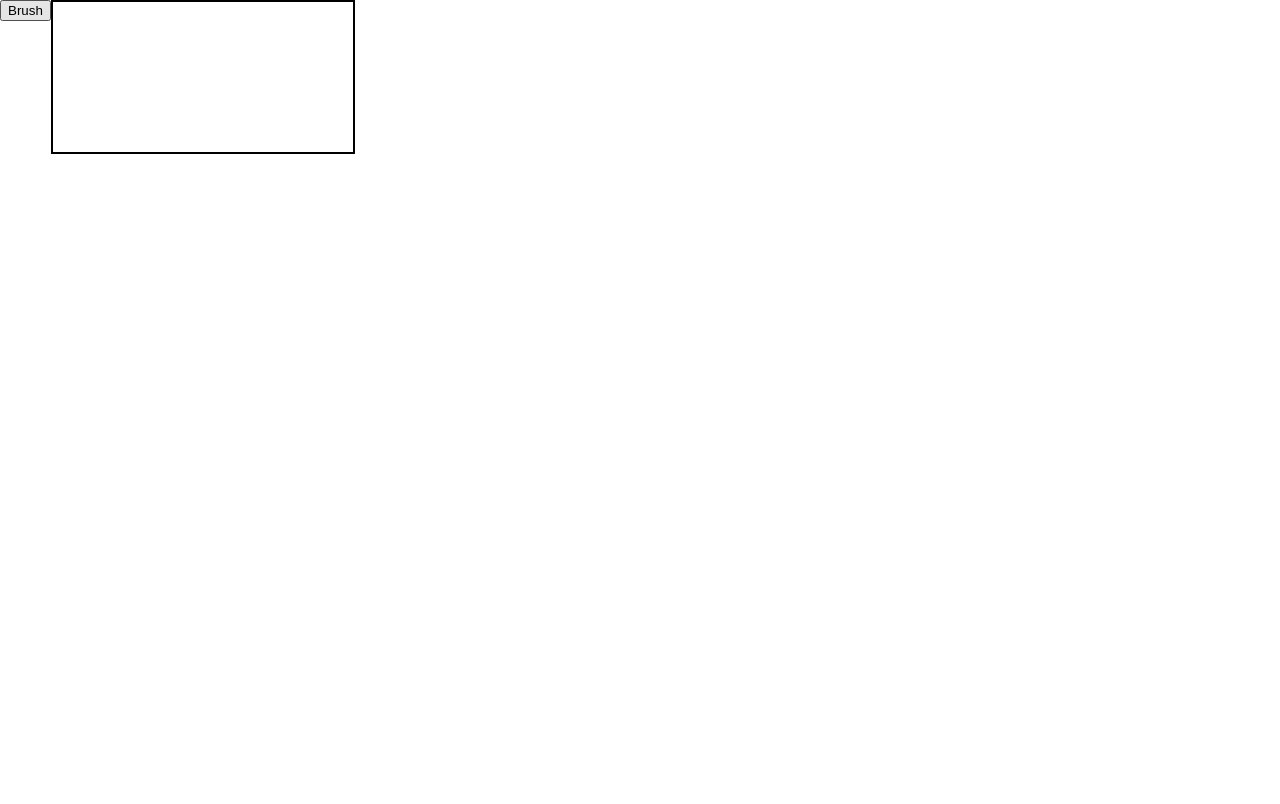
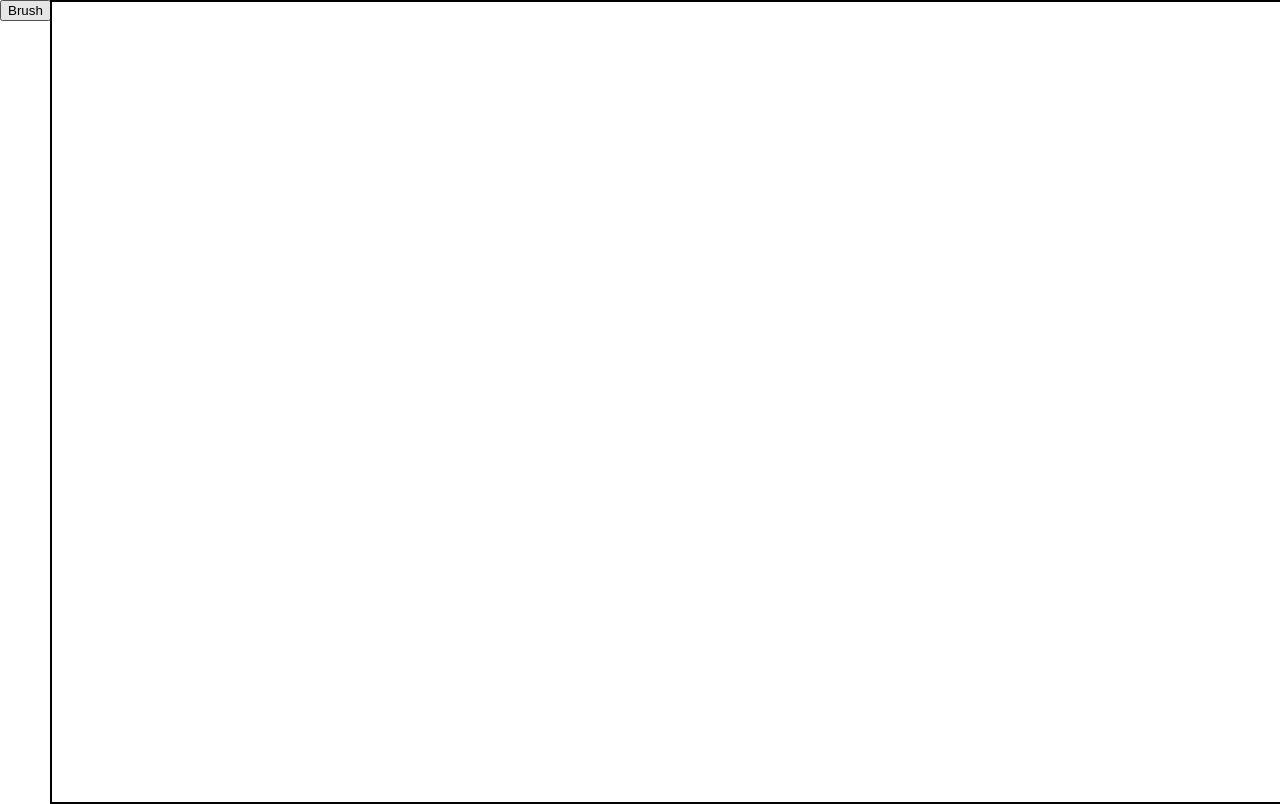
Before and after one commit to AtillaDev/Collaborative-Canvas, a React (Vite) app in the folder colaborative-canvas/: page / in a window 1280 px wide. Built offline with nearby package versions, Linux system fonts and the light colour scheme.

Commit message:
code refactoring and improvements

```diff
--- a/colaborative-canvas/src/App.css
+++ b/colaborative-canvas/src/App.css
@@ -46,3 +46,7 @@ canvas {
   /* height: 100vh; */
   /* width: 100vw; */
 }
+
+.toolbar {
+  width: 50px;
+}
--- a/colaborative-canvas/src/Canvas.jsx
+++ b/colaborative-canvas/src/Canvas.jsx
@@ -1,27 +1,38 @@
-import { useEffect } from 'react';
+import { useEffect, useRef } from 'react';
 
 function Canvas() {
+  const canvasRef = useRef(null);
+  const toolbarWidth = 50;
+
   useEffect(() => {
-    const handleLoad = () => {
-      const canvas = document.querySelector('#canvas');
+    let painting = false;
+    const canvas = canvasRef.current;
+    if (!canvas) return;
+
     const ctxt = canvas.getContext('2d');
-      let painting = false;
+    let brushSize = 10;
+    let brushColor = 'blue';
 
+    function handleResize() {
       canvas.height = window.innerHeight;
-      canvas.width = window.innerWidth;
+      canvas.width = window.innerWidth - toolbarWidth;
+    }
 
-      ctxt.lineWidth = 10;
-      ctxt.lineCap = 'round';
-
-      function startPostion(e) {
+    function startPosition(e) {
       painting = true;
 
       ctxt.beginPath();
-        ctxt.arc(e.clientX, e.clientY, ctxt.lineWidth / 2, 0, Math.PI * 2);
+      ctxt.arc(
+        e.clientX - toolbarWidth,
+        e.clientY,
+        ctxt.lineWidth / 2,
+        0,
+        Math.PI * 2
+      );
       ctxt.fill();
       // Start a new path for subsequent drawing
       ctxt.beginPath();
-        ctxt.moveTo(e.clientX, e.clientY);
+      ctxt.moveTo(e.clientX - toolbarWidth, e.clientY);
     }
     function finishedPosition() {
       painting = false;
@@ -30,29 +41,39 @@ function Canvas() {
 
     function draw(e) {
       if (!painting) return;
-        // ctxt.lineWidth = 10;
-        // ctxt.lineCap = 'round';
+      ctxt.lineWidth = brushSize;
+      ctxt.strokeStyle = brushColor;
+      ctxt.lineCap = 'round';
 
-        ctxt.lineTo(e.clientX, e.clientY);
+      ctxt.lineTo(e.clientX - toolbarWidth, e.clientY);
       ctxt.stroke();
       ctxt.beginPath();
-        ctxt.moveTo(e.clientX, e.clientY);
+      ctxt.moveTo(e.clientX - toolbarWidth, e.clientY);
     }
 
-      canvas.addEventListener('mousedown', startPostion);
+    window.addEventListener('resize', handleResize);
+    canvas.addEventListener('mousedown', startPosition);
     canvas.addEventListener('mouseup', finishedPosition);
     canvas.addEventListener('mousemove', draw);
-    };
 
-    window.addEventListener('load', handleLoad);
-
-    // Clean up
+    // Cleanup function: remove event listeners on unmount
     return () => {
-      window.removeEventListener('load', handleLoad);
+      window.removeEventListener('resize', handleResize);
+      canvas.removeEventListener('mousedown', startPosition);
+      canvas.removeEventListener('mouseup', finishedPosition);
+      canvas.removeEventListener('mousemove', draw);
     };
   }, []);
 
-  return <canvas id="canvas"></canvas>;
+  return (
+    <canvas
+      ref={canvasRef}
+      id="canvas"
+      width={window.innerWidth - toolbarWidth}
+      height={window.innerHeight}
+      aria-label="Drawing canvas"
+    />
+  );
 }
 
 export default Canvas;
```
Lines whose indentation alone changed are shown as unchanged.
